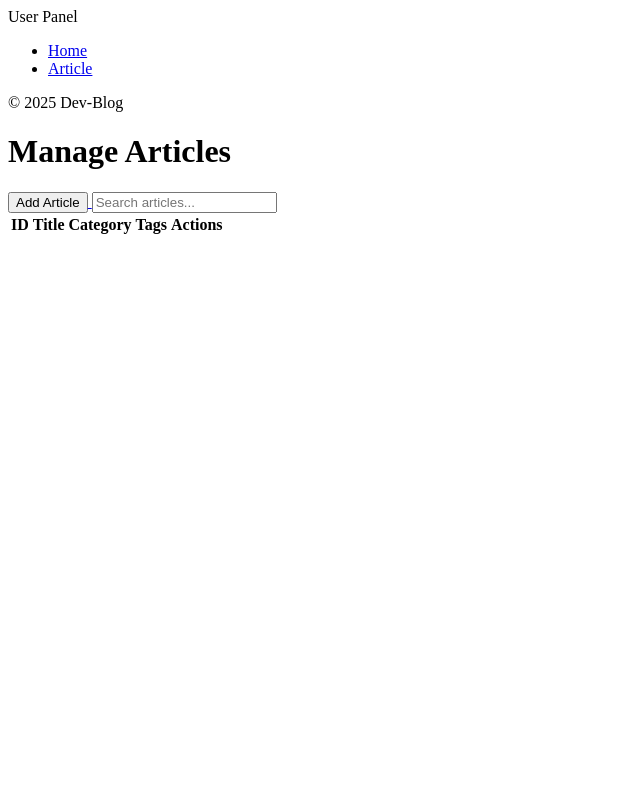
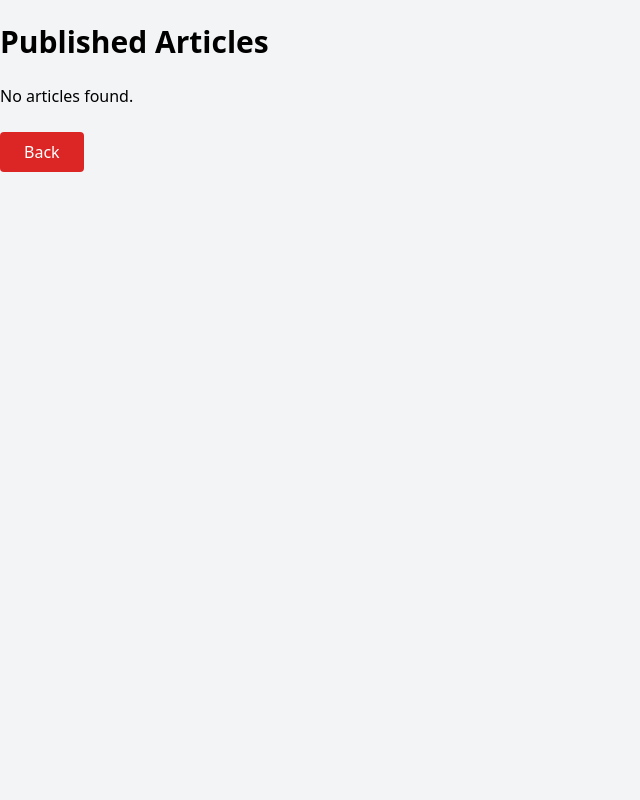
Before and after one commit to rayan4-dot/Dev, a PHP site: page /app/userView/articleU.php in a window 1280 px wide. Shown: the whole page, without its empty margins (0-640 px from the left). Run offline with PHP 8.4, Linux system fonts and the light colour scheme; tables that the repository leaves empty hold one stand-in row (values such as "Sample post"); lists and menus that the app fills with data are empty; some libraries are stand-ins or nearby versions.

Commit message:
Update articleU.php

```diff
--- a/app/userView/articleU.php
+++ b/app/userView/articleU.php
@@ -1,88 +1,48 @@
 <?php
-// error_reporting(E_ALL);
-// ini_set('display_errors', 1);
+error_reporting(E_ALL);
+ini_set('display_errors', 1);
 
-// require_once '../class/article/article.php';
-// require_once '../handler/a.php';
+use App\Config\Database;
+require_once __DIR__ . '/../class/article/article.php';
+
+require_once __DIR__ . '/../../vendor/autoload.php';
+
+use App\Class\Article\Article;
+
+$article = new Article();
 
 
+$articles = $article->getAllArticles();
 ?>
 
-
-<!-- <!DOCTYPE html>
-<html lang="en"> -->
-
-<!-- <head>
+<!DOCTYPE html>
+<html lang="en">
+<head>
     <meta charset="UTF-8">
     <meta name="viewport" content="width=device-width, initial-scale=1.0">
-    <title>User Dashboard - Manage Articles</title>
+    <title>Articles</title>
     <script src="https://cdn.tailwindcss.com"></script>
 </head>
+<body class="bg-gray-100 h-screen">
+    <div class="container mx-auto py-6">
+        <h1 class="text-3xl font-semibold mb-6">Published Articles</h1>
 
-<body class="bg-gray-100 h-screen">
-    <div class="flex h-full">
-        <!-- Sidebar -->
-        <aside class="w-64 bg-blue-900 text-white flex flex-col">
-            <div class="p-4 text-xl font-bold">User Panel</div>
-            <nav class="flex-1">
-                <ul class="space-y-2">
-                    <li><a href="../front-end/user.php" class="block px-4 py-2 hover:bg-blue-700">Home</a></li>
-                    <li><a href="articleU.php" class="block px-4 py-2 hover:bg-blue-700 font-bold">Article</a></li>
-                </ul>
-            </nav>
-            <div class="p-4 text-sm text-center">&copy; <span id="year"></span> Dev-Blog</div>
-        </aside>
-
-        <!-- Main Content -->
-        <main class="flex-1 p-6">
-
-
-            <!-- Article Management Section -->
-            <div class="bg-white shadow-md rounded-lg p-4">
-                <h1 class="text-2xl font-semibold mb-4">Manage Articles</h1>
-                <div class="flex justify-between items-center mb-4">
-                    <a href="../userView/addArticleU.php">
-                        <button class="bg-green-600 text-white px-4 py-2 rounded hover:bg-green-700">Add Article</button>
-                    </a>
-                    <input type="text" placeholder="Search articles..." class="border border-gray-300 rounded px-4 py-2" />
-                </div>
-
-                <table class="w-full border border-gray-300 bg-white rounded shadow-md">
-                    <thead class="bg-gray-100">
-                        <tr>
-                            <th class="border border-gray-300 px-4 py-2 text-left">ID</th>
-                            <th class="border border-gray-300 px-4 py-2 text-left">Title</th>
-                            <th class="border border-gray-300 px-4 py-2 text-left">Category</th>
-                            <th class="border border-gray-300 px-4 py-2 text-left">Tags</th>
-                            <th class="border border-gray-300 px-4 py-2 text-left">Actions</th>
-                        </tr>
-                    </thead>
-                    <tbody>
-                        <?php if (!empty($articles)): ?>
-                            <?php foreach ($articles as $article): ?>
-                                <tr>
-                                    <td class="border border-gray-300 px-4 py-2"><?php echo htmlspecialchars($article['id']); ?></td>
-                                    <td class="border border-gray-300 px-4 py-2"><?php echo htmlspecialchars($article['title']); ?></td>
-                                    <td class="border border-gray-300 px-4 py-2"><?php echo htmlspecialchars($article['category_name']); ?></td>
-                                    <td class="border border-gray-300 px-4 py-2"><?php echo htmlspecialchars($article['tags']); ?></td>
-                                    <td class="border border-gray-300 px-4 py-2">
-                                        <a href="../class/article/edit.php?id=<?php echo htmlspecialchars($article['id']); ?>">
-                                            <button class="bg-blue-500 text-white px-2 py-1 rounded hover:bg-blue-600">Edit</button>
-                                        </a>
-                                    </td>
-                                </tr>
-                            <?php endforeach; ?>
-                        <?php endif; ?>
-                    </tbody>
-                </table>
-            </div>
-        </main>
+        <?php if (count($articles) > 0): ?>
+            <ul class="space-y-4">
+                <?php foreach ($articles as $articleItem): ?>
+                    <li class="bg-white p-4 rounded shadow-md ">
+                        <h2 class="text-xl font-bold"><?= htmlspecialchars($articleItem['title']) ?></h2>
+        <a href="articleDetail.php?id=<?= $articleItem['id'] ?>" class="text-blue-600">Read more</a>
+        <a href="updateArticle.php?id=<?= $articleItem['id'] ?>" class="text-blue-600">Edit</a>
+        <a href="deleteArticle.php?id=<?= $articleItem['id'] ?>" class="text-red-600" onclick="return confirm('Are you sure you want to delete this article?')">Delete</a>
+                    </li>
+                <?php endforeach; ?>
+            </ul>
+        <?php else: ?>
+            <p>No articles found.</p>
+        <?php endif; ?>
     </div>
-
-    <script>
-        // Set current year in footer
-        document.getElementById('year').textContent = new Date().getFullYear();
-    </script>
-<!-- </body>
-
-</html>  -->
+    <a href="articleU.php"><button class=" bg-red-600 text-white px-6 py-2 rounded">Back</button>
+</a>
+</body>
+</html>
```
